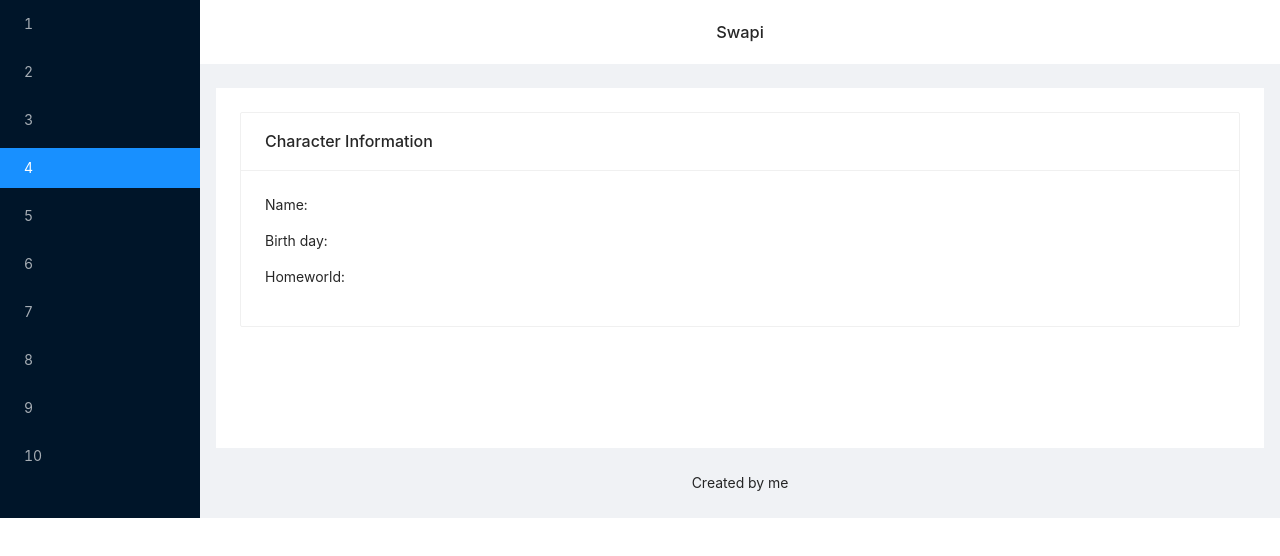
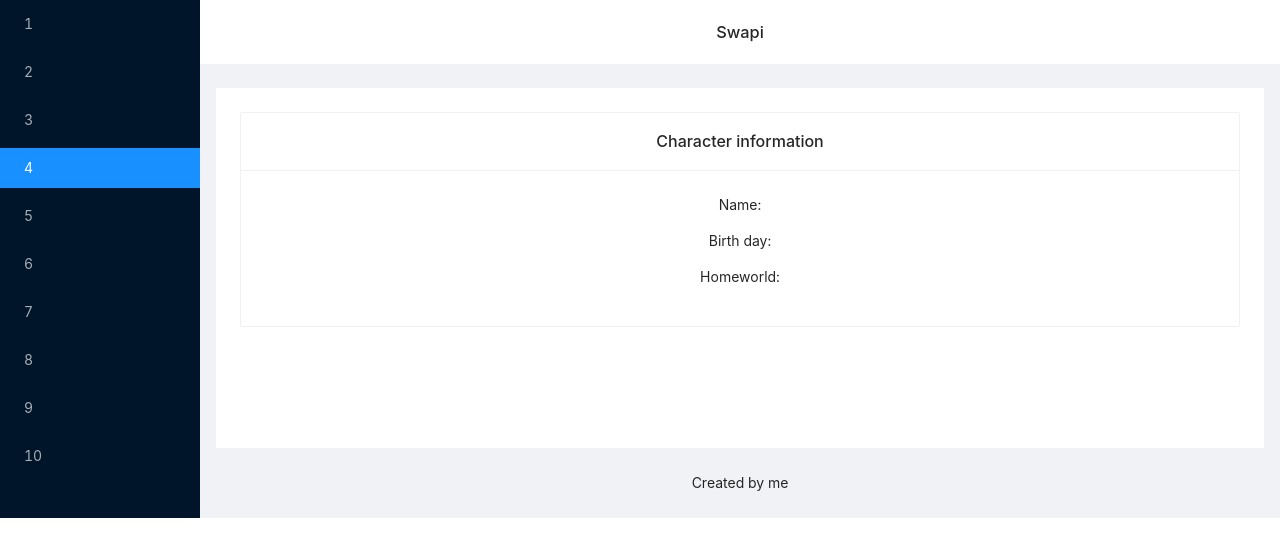
Before and after one commit to gzManuel/interview-practice-swapi-fe, a React (Create React App) app: page / in a window 1280 px wide. Shown: the top 556 px of the page. Built offline with nearby package versions, Linux system fonts and the light colour scheme; no server answers.

Commit message:
refactor: Split into CustomLayer

```diff
--- a/src/App.js
+++ b/src/App.js
@@ -1,46 +1,27 @@
-import { Layout, Menu } from 'antd';
+import { Menu } from 'antd';
 import { getCharacter } from './api/swapi'
 import 'antd/dist/antd.css';
 import './App.css'
 import { useState } from 'react';
 import Character from './components/Character';
+import CustomLayout from './components/CustomLayout';
 
-const { Header, Sider, Content, Footer } = Layout;
 const numberPeople = [1, 2, 3, 4, 5, 6, 7, 8, 9, 10];
 
 function App() {
   const [character, setCharacter] = useState({});
 
   const showCharacterHandler = async (number) => {
-    console.log('holi')
     const character = await getCharacter(number);
     setCharacter(character);
+  }
+  const menuItems = numberPeople.map((num) => <Menu.Item key={num}
+    onClick={() => showCharacterHandler(num)}>{num}</Menu.Item>);
 
-  }
-
-  const menuItems = numberPeople.map((num) => <Menu.Item key={num} onClick={() => showCharacterHandler(num)}>{num}</Menu.Item>)
   return (
-    <Layout>
-      <Sider>
-        <div className="logo" />
-        <Menu theme="dark" mode="inline" defaultSelectedKeys={['4']}>
-          {menuItems}
-        </Menu>
-      </Sider>
-      <Layout>
-        <Header className="site-layout-sub-header-background" style={{ padding: 0,textAlign:"center" }}>
-          <h1>Swapi</h1>
-        </Header>
-        <Content style={{ margin: '24px 16px 0' }}>
-          <div className="site-layout-background" style={{ padding: 24, minHeight: 360 }}>
-            <Character character={character} title={"Character Information"} />
-          </div>
-        </Content>
-        <Footer style={{ textAlign: 'center' }}>
-          Created by me
-        </Footer>
-      </Layout>
-    </Layout>
+    <CustomLayout menuItems={menuItems}>
+      <Character title={"Character information"} character={character} />
+    </CustomLayout>
   );
 }
 
--- a/src/components/Character.js
+++ b/src/components/Character.js
@@ -3,7 +3,7 @@
 
 const Character = ({ title, character }) => {
     return (
-        <Card title={title}>
+        <Card title={title} style={{textAlign:"center"}}>
             <p><span>Name:</span>{character.name}</p>
             <p><span>Birth day:</span>{character.birth_year}</p>
             <p><span>Homeworld:</span>{character.homeworld}</p>
--- /dev/null
+++ b/src/components/CustomLayout.js
@@ -0,0 +1,32 @@
+import React from 'react';
+import { Layout, Menu } from 'antd';
+
+const { Header, Sider, Content, Footer } = Layout;
+
+const CustomLayout = (props) => {
+    return (
+        <Layout>
+            <Sider>
+                <div className="logo" />
+                <Menu theme="dark" mode="inline" defaultSelectedKeys={['4']}>
+                    {props.menuItems}
+                </Menu>
+            </Sider>
+            <Layout>
+                <Header className="site-layout-sub-header-background" style={{ padding: 0, textAlign: "center" }}>
+                    <h1>Swapi</h1>
+                </Header>
+                <Content style={{ margin: '24px 16px 0' }}>
+                    <div className="site-layout-background" style={{ padding: 24, minHeight: 360 }}>
+                        {props.children}
+                    </div>
+                </Content>
+                <Footer style={{ textAlign: 'center' }}>
+                    Created by me
+                </Footer>
+            </Layout>
+        </Layout>
+    );
+};
+
+export default CustomLayout;
```
